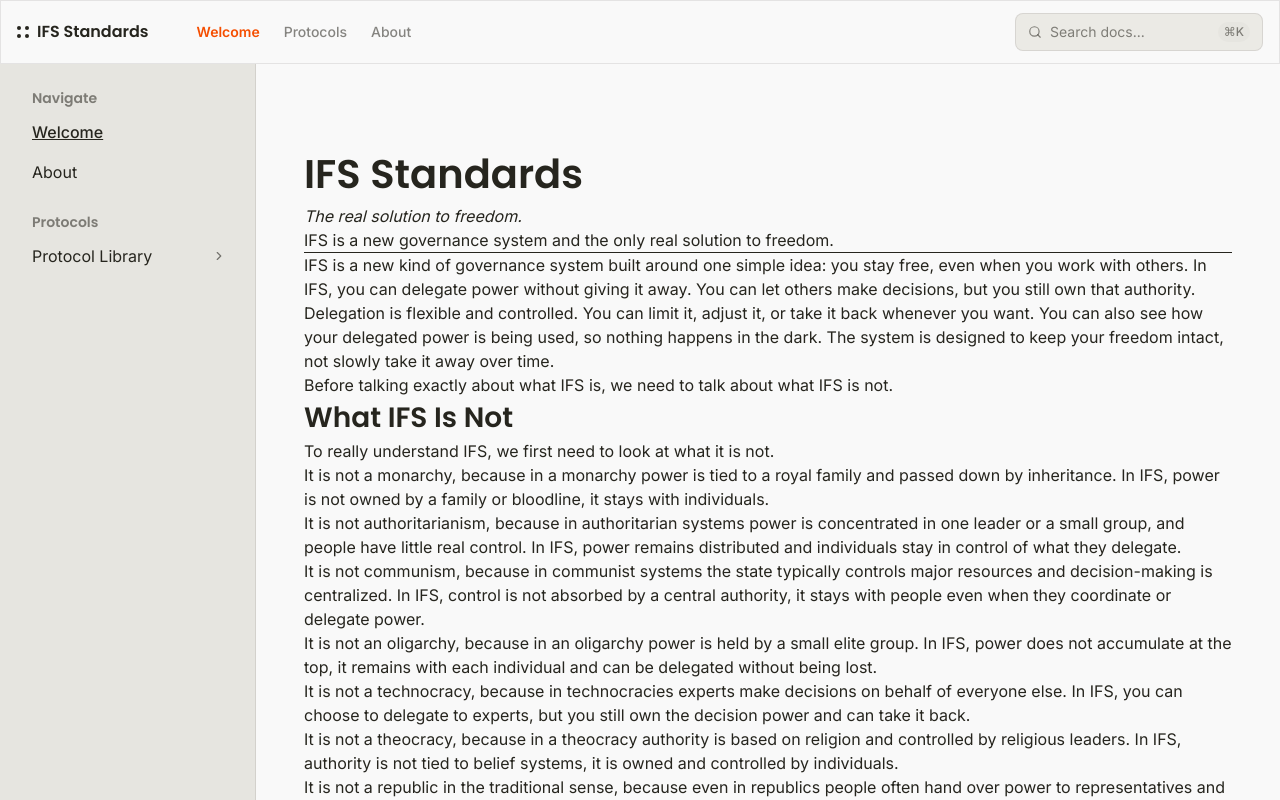
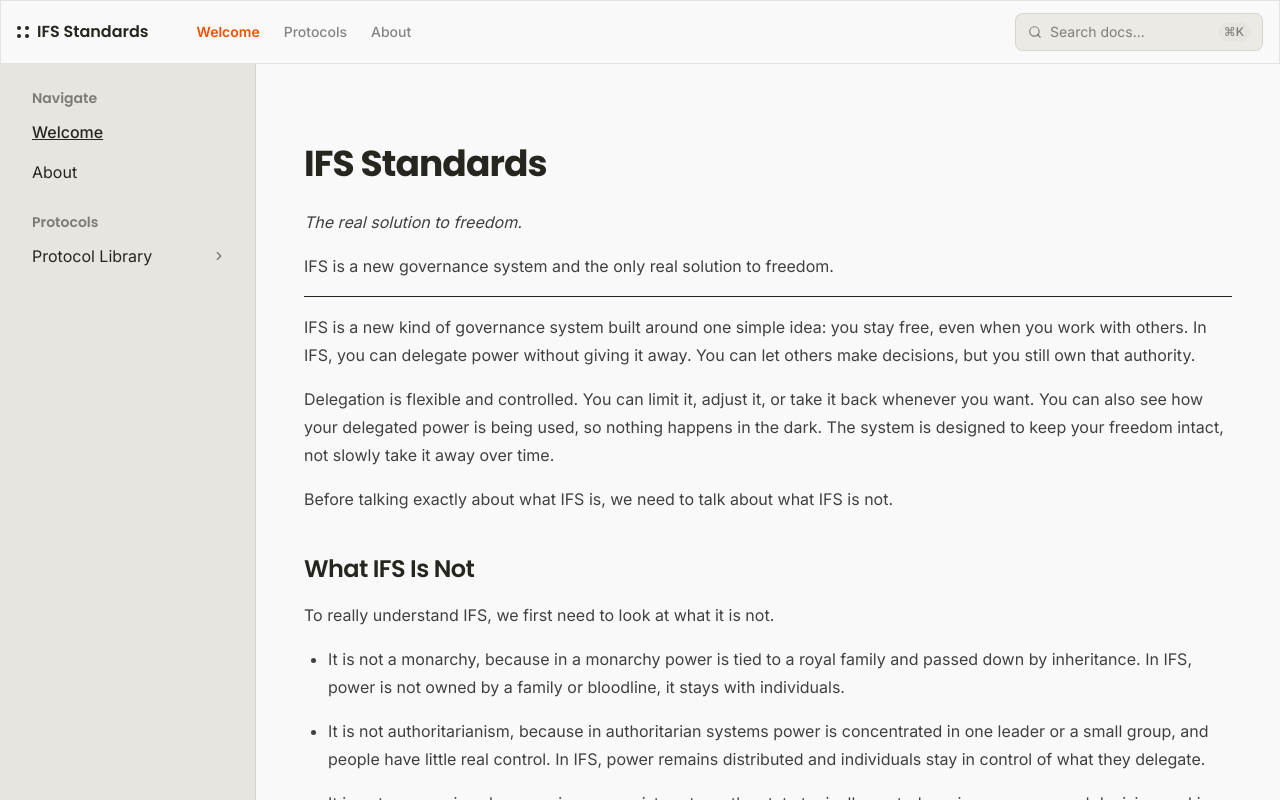
Before and after one commit to easazade/ifs-standards, a React (Vite) app: page / in a window 1280 px wide. Built offline with nearby package versions, Linux system fonts and the light colour scheme.

Commit message:
Apply custom css to mdx content

```diff
--- a/src/custom.css
+++ b/src/custom.css
@@ -33,4 +33,52 @@
   .dot {
     @apply absolute rounded-full;
   }
+
+  .docs-content h1 {
+    @apply mb-6 text-4xl font-bold tracking-tight;
+  }
+
+  .docs-content h2 {
+    @apply mt-10 mb-4 text-2xl font-semibold tracking-tight;
+  }
+
+  .docs-content h3 {
+    @apply mt-8 mb-3 text-xl font-semibold;
+  }
+
+  .docs-content p {
+    @apply my-4 leading-7 text-neutral-700;
+  }
+
+  .docs-content a {
+    @apply font-medium text-emerald-700 underline underline-offset-4;
+  }
+
+  .docs-content ul {
+    @apply my-4 list-disc space-y-2 pl-6;
+  }
+
+  .docs-content ol {
+    @apply my-4 list-decimal space-y-2 pl-6;
+  }
+
+  .docs-content li {
+    @apply leading-7 text-neutral-700;
+  }
+
+  .docs-content code {
+    @apply rounded bg-neutral-100 px-1.5 py-0.5 text-sm;
+  }
+
+  .docs-content pre {
+    @apply my-6 overflow-x-auto rounded-xl bg-neutral-950 p-4 text-sm;
+  }
+
+  .docs-content pre code {
+    @apply bg-transparent p-0 text-neutral-100;
+  }
+
+  .docs-content blockquote {
+    @apply my-6 border-l-4 border-emerald-600 pl-4 italic text-neutral-600;
+  }
 }
--- a/src/pages/HomePage.jsx
+++ b/src/pages/HomePage.jsx
@@ -2,7 +2,7 @@ import Welcome from '../mdx/pages/welcome.mdx';
 
 export function HomePage() {
   return (
-    <div className="min-h-full">
+    <div className="docs-content min-h-full">
       <Welcome />
     </div>
   );
```
